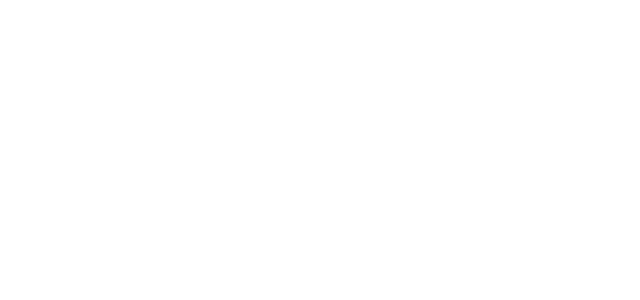
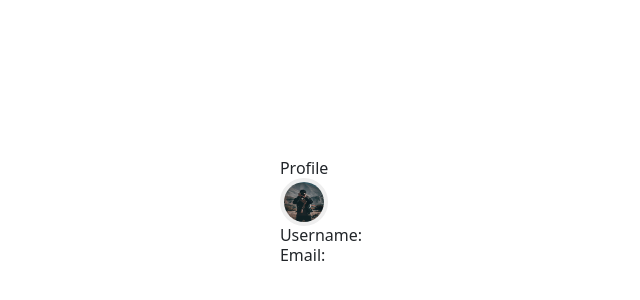
Before and after one commit to BhaaveshWaykole/StudentManagement, a React (Create React App) app in the folder frontend/: page /profile in a window 1280 px wide. Before the commit this address had no page. Shown: the part 188-488 px from the top of the page, without its empty margins (319-959 px from the left). Built offline with nearby package versions, Linux system fonts and the light colour scheme; a web font is replaced by a local one.

Commit message:
minor frontend changes and api fixes

```diff
--- a/frontend/src/App.js
+++ b/frontend/src/App.js
@@ -10,6 +10,7 @@ import CreateClassroom from './pages/classroom/CreateClassroom.jsx';
 import { Routes, Route } from 'react-router-dom';
 import StudentList from './pages/studentList/StudentList.jsx';
 import MarkAttendance from './pages/markAttendance/MarkAttendance.jsx';
+import Profile from './pages/profile/Profile.jsx';
 
 function App() {
   return (
@@ -23,6 +24,7 @@ function App() {
           <Route path="/attendance" element={<AttendanceCard />} />
           <Route path='/students/class/:classId/' element={<StudentList/>}/>
           <Route path='/classroom/markattendance/:classId' element={<MarkAttendance/>}/>
+          <Route path='/profile' element={<Profile/>}/>
         </Routes>
       </AuthProvider>
     </div>
--- a/frontend/src/components/navbar/Navbar.jsx
+++ b/frontend/src/components/navbar/Navbar.jsx
@@ -17,7 +17,7 @@ export default function Navbar() {
   };
 
   return (
-    <div className='bg-gray-400 h-16 flex flex-row align-center justify-between'>
+    <div className='bg-gray-400 flex flex-row align-center justify-between items-center'>
       <div className="name font-poppins-800 w-fit h-full p-5 text-2xl">
         <a href="/">
           <h1 className="text-bold">LMS</h1>
@@ -29,9 +29,9 @@ export default function Navbar() {
             <button className='p-1 rounded-md bg-yellow-500' onClick={createClassHandle}>Create Class</button>
           </div>
         )}
-        <div className='profile flex flex-row mr-2 pt-2'>
+        <div className='profile items-center'>
           <a href="/profile"> {/* Redirect to profile page */}
-            <img src="profilePic.jpeg" alt="ProfilePic" className='rounded-full h-12 w-12' />
+            <img src="profilePic.jpeg" alt="ProfilePic" className='rounded-full h-12 w-12 border-4 border-solid'/>
           </a>
         </div>
         <div className="items-center flex mx-5">
--- a/frontend/src/pages/classroom/Classroom.jsx
+++ b/frontend/src/pages/classroom/Classroom.jsx
@@ -17,7 +17,6 @@ export default function Clasroom() {
     const title = announcementTitleRef.current.value
     await axios.post("/api/announcement/regAnnouncement", {content, cId : classId, teacher : teacher._id, title})
   }
-
 
   useEffect(() => {
     const fetchClassDetails = async () => {
@@ -89,22 +88,25 @@ export default function Clasroom() {
       <div className="Main-Name bg-amber-600 h-60 p-3 rounded-rnd-6p">
         <h1 className="text-center font-poppins-500 text-3xl">
           {classInfo.name}
-          {classInfo.name}
         </h1>
         <h3 className="p-3 rounded-rnd-6p h-4/5 bg-green-500 flex flex-col flex-col-reverse font-poppins-200">
           <p>{classInfo.yearBatch}</p>
-          -{teacher.name}
           -{teacher.name}
         </h3>
       </div>
       <div className="h-fit font-poppins-500 bg-yellow-500 my-3 mx-5 p-3 rounded-rnd-6p">
         <h4>Announcements</h4>
         <input type="text" placeholder='Title' className="font-poppins-200 rounded-rnd-6 bg-transparent border-b border-black w-full mt-12 focus:outline-none" ref={announcementTitleRef} />
+
         <input type="text" placeholder='Post Announcement here' className="font-poppins-200 rounded-rnd-6 bg-transparent border-b border-black w-full mt-12 focus:outline-none" ref={announcementRef} />
+
         <button className='bg-green-500 rounded-md mt-1 p-1' onClick={handlePost}>Post</button>
-        <input type="text" placeholder='Title' className="font-poppins-200 rounded-rnd-6 bg-transparent border-b border-black w-full mt-12 focus:outline-none" ref={announcementTitleRef} />
+
+        {/* <input type="text" placeholder='Title' className="font-poppins-200 rounded-rnd-6 bg-transparent border-b border-black w-full mt-12 focus:outline-none" ref={announcementTitleRef} />
+
         <input type="text" placeholder='Post Announcement here' className="font-poppins-200 rounded-rnd-6 bg-transparent border-b border-black w-full mt-12 focus:outline-none" ref={announcementRef} />
-        <button className='bg-green-500 rounded-md mt-1 p-1' onClick={handlePost}>Post</button>
+
+        <button className='bg-green-500 rounded-md mt-1 p-1' onClick={handlePost}>Post</button> */}
       </div>
 
       <div className="font-poppins-500">
--- /dev/null
+++ b/frontend/src/pages/profile/Profile.jsx
@@ -0,0 +1,22 @@
+import React from 'react'
+
+export default function Profile() {
+    return (
+        <div className='flex justify-center align-center h-screen items-center'>
+            <div className='flex flex-column'>
+                <div>
+                    <h1>Profile</h1>
+                </div>
+                <div>
+                    <a href="/profile"> {/* Redirect to profile page */}
+                        <img src="profilePic.jpeg" alt="ProfilePic" className='rounded-full h-12 w-12 border-4 border-solid' />
+                    </a>
+                </div>
+                <div>
+                    <h2>Username: </h2>
+                    <h2>Email: </h2>
+                </div>
+            </div>
+        </div>
+    )
+}
```
Also changed, not shown: frontend/package.json (+6 -4 lines), 1 other file (tests, documents, lock files or other folders).
